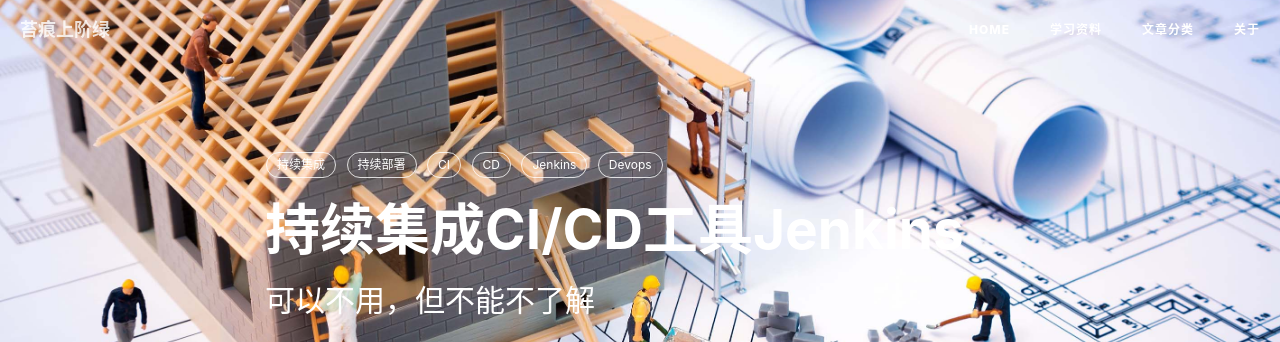
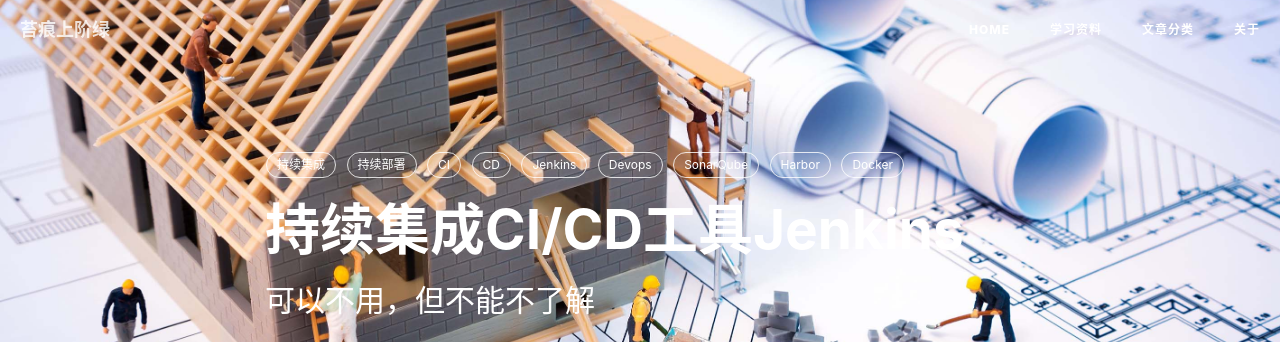
Before and after one commit to shenyaojun/shenyaojun.github.io, a Jekyll site: the page built from _posts/2022-05-04-持续集成CI工具Jenkins.md, in a window 1280 px wide and 1400 px high. Shown: the top 342 px of the window. Built offline with Jekyll 4.4.1, drawn with Linux system fonts in a browser that asks for light colours; nearby versions of some CDN libraries; comment, search, counter and statistics services are not loaded; some of the changed text lies outside the part shown.

Commit message:
update post 20220504

```diff
--- a/_posts/2022-05-04-持续集成CI工具Jenkins.md
+++ b/_posts/2022-05-04-持续集成CI工具Jenkins.md
@@ -14,6 +14,9 @@ tags:
     - CD
     - Jenkins
     - Devops
+    - SonarQube
+    - Harbor
+    - Docker
 ---
 
 # 持续集成CI/CD工具Jenkins
```
Also changed, not shown: other parts of _posts/2022-05-04-持续集成CI工具Jenkins.md (+1 -3 lines).
